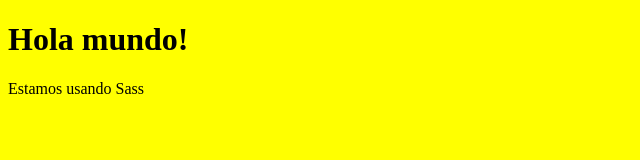
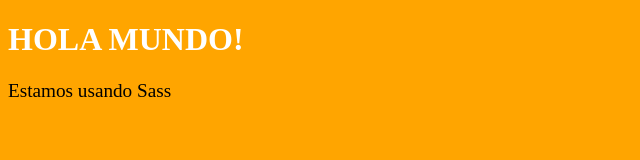
Before and after one commit to jcarlosj/Learning-Sass-NPM-Gulp-Workflow, a website: page app/index.html in a window 1280 px wide. Shown: the whole page, without its empty margins (0-640 px from the left). Drawn offline with Linux system fonts and the light colour scheme.

Commit message:
Crea cuarta tarea en Gulp (Crea una tarea por defecto)

```diff
--- a/gulpfile.js
+++ b/gulpfile.js
@@ -69,3 +69,14 @@ gulp .task( 'watch', [ 'sass', 'serve' ], function() {
 
     Que se encargará a su ves de lanzar la tarea "sass" y la tarea "serve" previamente
 */
+
+/* Creamos la 4ta Tarea:
+    1. Asigna la tarea como una tarea por defecto
+    2. Se define que tarea o tareas va a ejecutar  */
+gulp .task( 'default', [ 'watch' ] );
+/* NOTA:
+    Para lanzar esta tarea que está definida por defecto debemos usar solamente el comando gulp.
+    $ gulp watch
+
+    Que se encargará a su ves de lanzar la tarea "watch" previamente
+*/
--- a/scss/template-style.scss
+++ b/scss/template-style.scss
@@ -1,3 +1,12 @@
 body {
-  background-color: yellow;
+  background-color: orange;
 }
+
+h1 {
+  text-transform: uppercase;
+  color: white;
+}
+
+p {
+  font-size: 1.2rem;
+}
```
Also changed, not shown: app/css/template-style.css.
